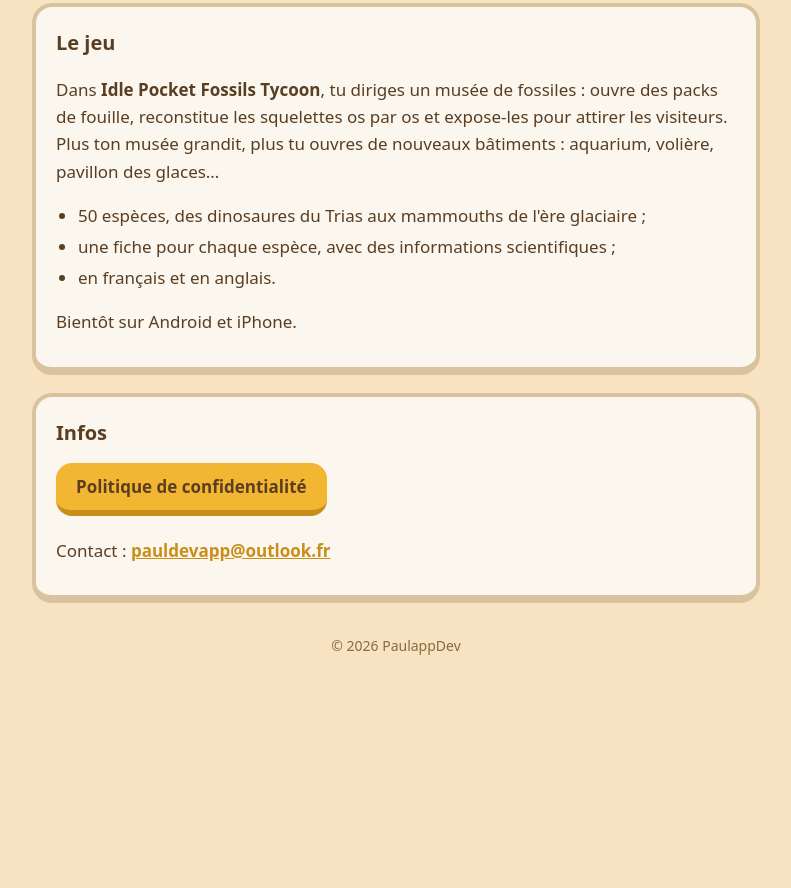
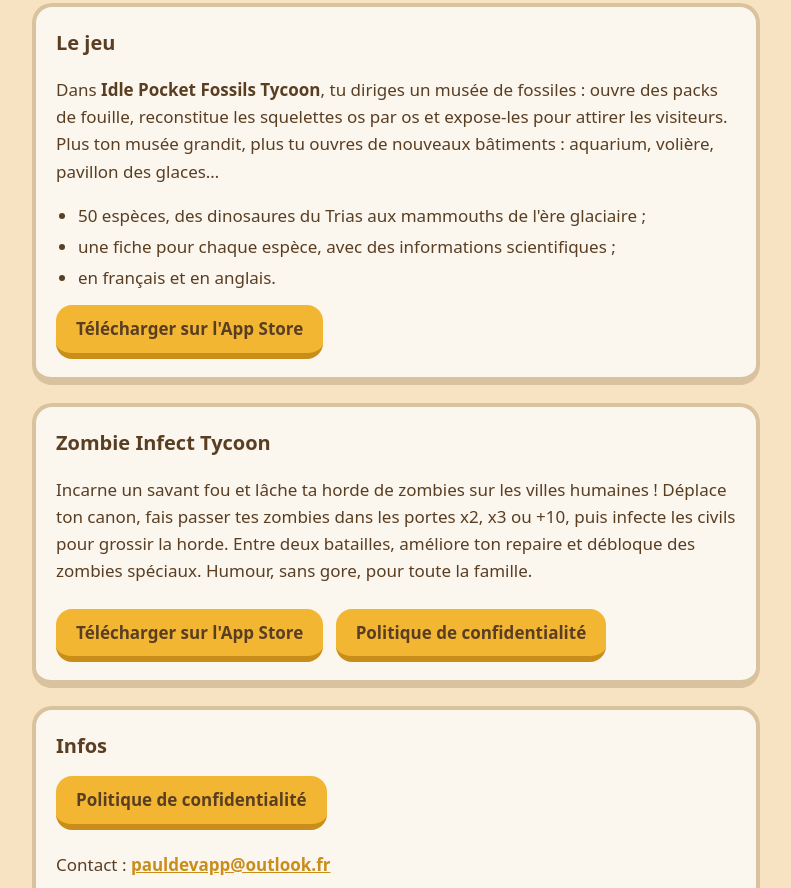
Before and after one commit to paulappdev/paulappdev.github.io, a plain HTML site: page index.html in a window 1280 px wide. Shown: the part 359-1247 px from the top of the page, without its empty margins (244-1035 px from the left). Before the commit the page ends 1080 px from the top, so only its background shows below. Drawn offline with Linux system fonts and the light colour scheme.

Commit message:
Enhance index.html with new gameAjout de Zombie Infect Tycoon et liens App Store sur la page d'accueil details and links
Updated the description meta tag and added new sections for Zombie Infect Tycoon with download links.

```diff
--- a/index.html
+++ b/index.html
@@ -4,7 +4,7 @@
 <meta charset="utf-8">
 <meta name="viewport" content="width=device-width, initial-scale=1">
 <title>PaulappDev</title>
-<meta name="description" content="PaulappDev, studio indépendant : Idle Pocket Fossils Tycoon, un jeu de musée de fossiles à faire grandir.">
+<meta name="description" content="PaulappDev, studio indépendant : Idle Pocket Fossils Tycoon et Zombie Infect Tycoon, deux jeux mobiles gratuits.">
 <link rel="icon" href="icone.png">
 <style>
 	:root {
@@ -70,7 +70,16 @@
 			<li>une fiche pour chaque espèce, avec des informations scientifiques&nbsp;;</li>
 			<li>en français et en anglais.</li>
 		</ul>
-		<p>Bientôt sur Android et iPhone.</p>
+		<a class="bouton" href="https://apps.apple.com/app/id6818900275">Télécharger sur l'App Store</a>
+	</section>
+
+	<section>
+		<h2>Zombie Infect Tycoon</h2>
+		<p>Incarne un savant fou et lâche ta horde de zombies sur les villes humaines&nbsp;! Déplace ton canon,
+			fais passer tes zombies dans les portes x2, x3 ou +10, puis infecte les civils pour grossir la horde.
+			Entre deux batailles, améliore ton repaire et débloque des zombies spéciaux. Humour, sans gore, pour toute la famille.</p>
+		<a class="bouton" href="https://apps.apple.com/app/id6820712014">Télécharger sur l'App Store</a>
+		<a class="bouton" href="zombie-infect-tycoon/confidentialite.html">Politique de confidentialité</a>
 	</section>
 
 	<section>
```
